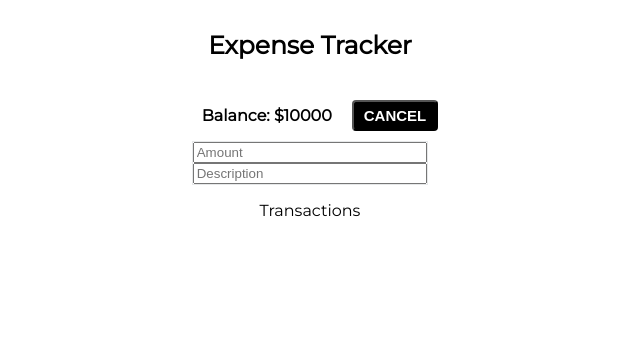
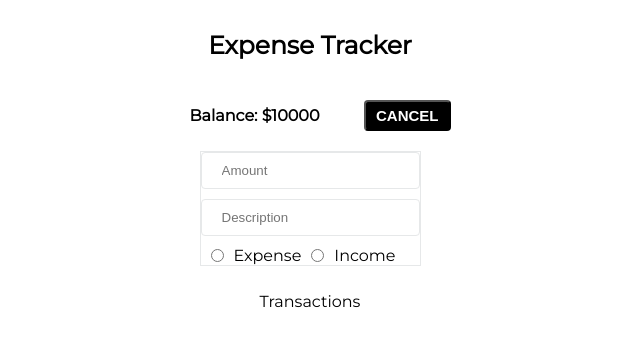
Before and after one commit to stephsorandom/Expense_Tracker, a React (Create React App) app: page / in a window 1280 px wide. Shown: the top 346 px of the page, without its empty margins (330-970 px from the left). Built offline with nearby package versions, Linux system fonts and the light colour scheme.

Commit message:
styling of balance box done. next is adding state

```diff
--- a/src/Components/Home.js
+++ b/src/Components/Home.js
@@ -1,11 +1,18 @@
-import React, {useState} from 'react';
-import '../index.css'
+import React, { useState } from 'react';
+import '../index.css';
 
 const TransactionView = () => {
     return (
         <div className='addView'>
             <input placeholder='Amount' />
             <input placeholder='Description' />
+            <div className='radioBtn'>
+                <input type='radio' id='expense' name='type' value='EXPENSE' />
+                <label htmlfor='expense'>Expense</label>
+
+                <input type='radio' id='income' name='type' value='EXPENSE' />
+                <label htmlfor='income'>Income</label>
+            </div>
         </div>
 
     )
@@ -16,10 +23,9 @@ function Home(props) {
     return (
         <div className='balanceContainer'>
             <div className='balanceBox'><span>Balance: $10000</span>
-           <button className='addTransaction'>{addTransactVisable ? 'CANCEL' : 'ADD'}</button></div>
-
-           <div><TransactionView /></div>
-
+                <button className='addTransaction'>{addTransactVisable ? 'CANCEL' : 'ADD'}</button>
+            </div>
+            <div><TransactionView /></div>
         </div>
     );
 
--- a/src/index.css
+++ b/src/index.css
@@ -1,14 +1,14 @@
 body {
   margin: 0;
-  font-family: -apple-system, BlinkMacSystemFont, 'Segoe UI', 'Roboto', 'Oxygen',
-    'Ubuntu', 'Cantarell', 'Fira Sans', 'Droid Sans', 'Helvetica Neue',
+  font-family: -apple-system, BlinkMacSystemFont, "Segoe UI", "Roboto", "Oxygen",
+    "Ubuntu", "Cantarell", "Fira Sans", "Droid Sans", "Helvetica Neue",
     sans-serif;
   -webkit-font-smoothing: antialiased;
   -moz-osx-font-smoothing: grayscale;
 }
 
 code {
-  font-family: source-code-pro, Menlo, Monaco, Consolas, 'Courier New',
+  font-family: source-code-pro, Menlo, Monaco, Consolas, "Courier New",
     monospace;
 }
 
@@ -16,15 +16,14 @@ code {
   display: flex;
   flex-direction: column;
   align-items: center;
-  margin:30px 0 10px;
+  margin: 30px 0 10px;
   font-family: Montserrat;
 }
 
 #heading {
- color: black;
- font-size: 25px;
- font-weight: bold;
-
+  color: black;
+  font-size: 25px;
+  font-weight: bold;
 }
 
 .balanceContainer {
@@ -50,11 +49,32 @@ code {
   border-radius: 4px;
   cursor: pointer;
   font-weight: bold;
-  font-size: 15px;;
+  font-size: 15px;
 }
 
 .addView {
   display: flex;
   flex-direction: column;
-  border:1px solid #e6e8e9;
+  border: 1px solid #e6e8e9;
+  gap: 10px;
+  margin: 10px 20px;
 }
+
+input {
+  outline: none;
+  padding: 10px 20px;
+  border-radius: 4px;
+  border: 1px solid #e6e8e9;
+}
+
+.radioBtn {
+  display: flex;
+  flex-direction: row;
+  align-items: center;
+  width: 100%;
+}
+
+#expense, #income {
+  width:unset;
+  margin: 0 10px;
+}
```
